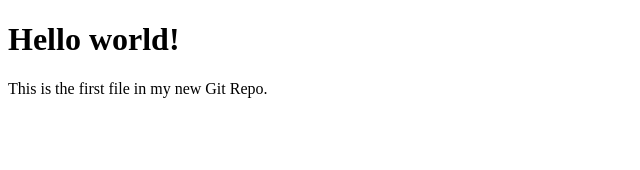
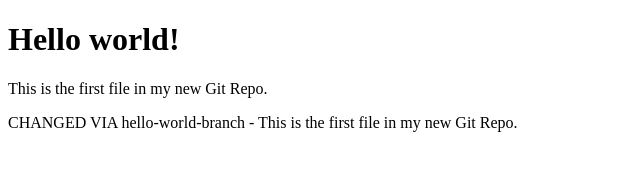
Before and after one commit to sdpasa/hello-world, a plain HTML site: page index.html in a window 1280 px wide. Shown: the whole page, without its empty margins (0-640 px from the left). Drawn offline with Linux system fonts and the light colour scheme.

```diff
--- a/index.html
+++ b/index.html
@@ -7,6 +7,7 @@
 
 <h1>Hello world!</h1>
 <p>This is the first file in my new Git Repo.</p>
+<p> CHANGED VIA hello-world-branch - This is the first file in my new Git Repo.</p>
 
 </body>
 </html>
```
